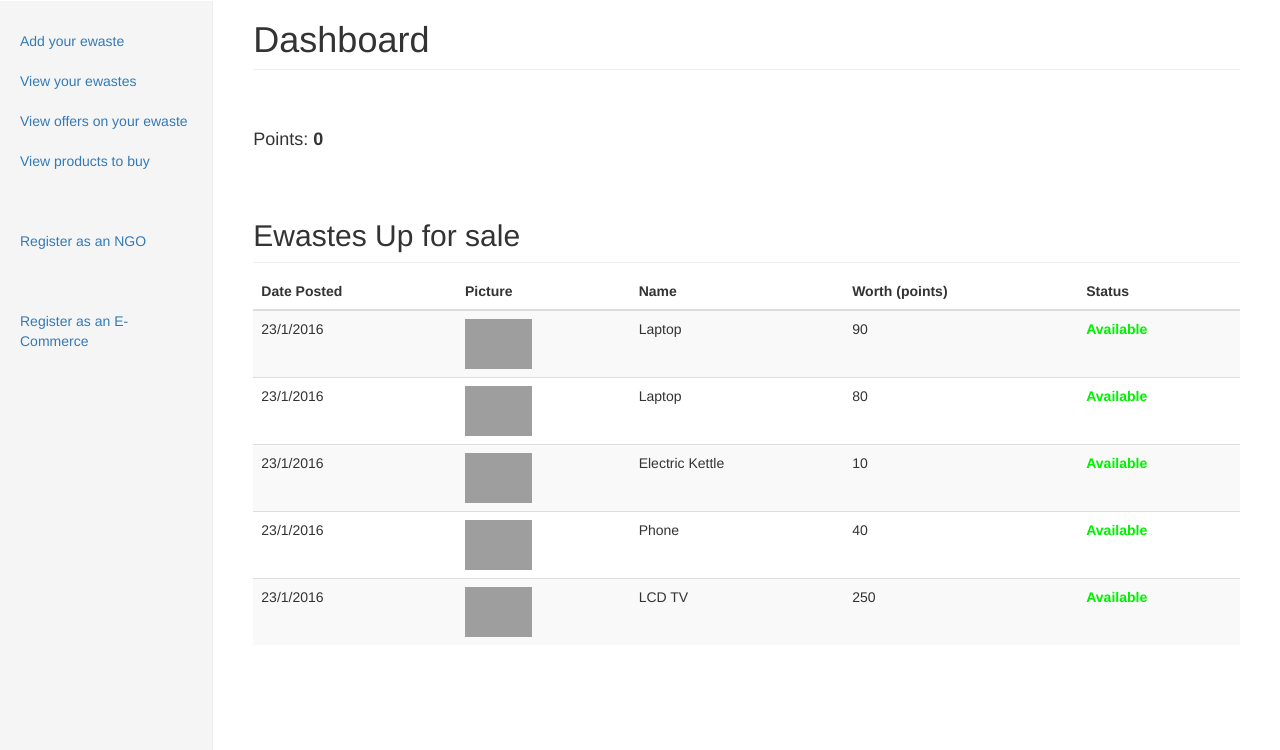
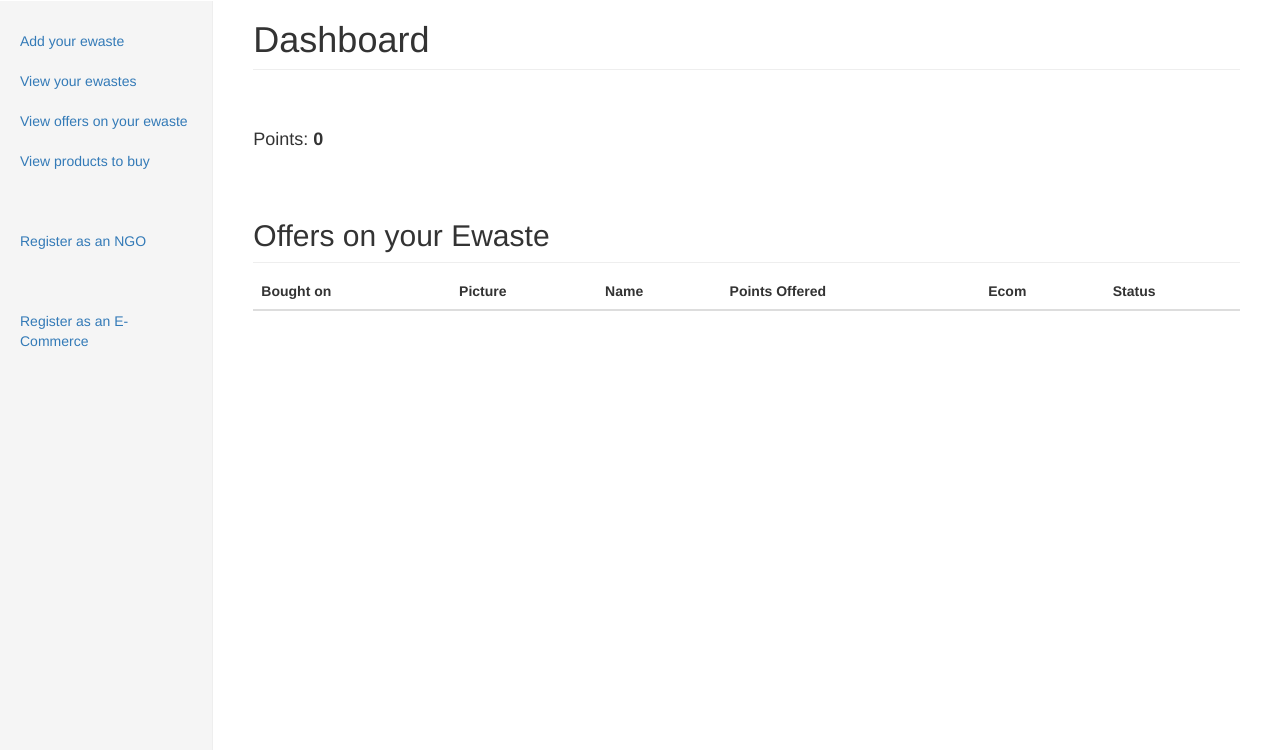
Before and after one commit to Lohit13/evs, a Django app: page /user/ in a window 1280 px wide. Shown: the part 50-800 px from the top of the page. Run offline with Django 3.2, Linux system fonts and the light colour scheme; a user stored in the database is signed in; data comes from the database, SQL or seed files in the repository; lists and menus that the app fills with data are empty; parts of the project's set-up code (start-up, migrations or seed data) failed here and were passed over; some libraries are stand-ins or nearby versions; grey boxes are pictures that could not be loaded.

Commit message:
userindex changed

```diff
--- a/userside/templates/userindex.html
+++ b/userside/templates/userindex.html
@@ -5,54 +5,30 @@
 
 {% block content %}
 
-          <h2 class="sub-header">Ewastes Up for sale</h2>
+          <h2 class="sub-header">Offers on your Ewaste</h2>
           <div class="table-responsive">
             <table class="table table-striped">
               <thead>
                 <tr>
-                  <th>Date Posted</th>
+                  <th>Bought on</th>
                   <th>Picture</th>
                   <th>Name</th>
-                  <th>Worth (points)</th>
+                  <th>Points Offered</th>
+                  <th>Ecom</th>
                   <th>Status</th>
                 </tr>
               </thead>
               <tbody>
+              {% for offer in offers %}
                 <tr>
-                  <td>23/1/2016</td>
-                  <td><img src="http://www.recycle-nashville.com/wp-content/uploads/2012/06/laptop1.jpg" height="50px "></td>
-                  <td>Laptop</td>
-                  <td>90</td>
-                  <td style="color:rgb(0, 240, 0)"><b>Available</b></td>
+                  <td>{{ offer.waste.bought_on }}</td>
+                  <td><img src="{{ offer.waste.pic.url }}" height="50px "></td>
+                  <td>{{ offer.waste.name }}</td>
+                  <td>{{ offer.points }}</td>
+                  <td>{{ offer.ngo.name }}</td>
+                  <td style="color:rgb(0, 240, 0)"><a href="/user/accept/{{ offer.id }}/">Accept Offer</a></td>
                 </tr>
-                <tr>
-                  <td>23/1/2016</td>
-                  <td><img src="http://www.onestopclassifieds.com/uploaded_images/96766066.jpg" height="50px "></td>
-                  <td>Laptop</td>
-                  <td>80</td>
-                  <td style="color:rgb(0, 240, 0)"><b>Available</b></td>
-                </tr>
-                <tr>
-                  <td>23/1/2016</td>
-                  <td><img src="http://srv-live-01.lazada.com.ph/p/imarflex-ik-317p-1-7l-electric-kettle-black-3765-322713-1-catalog_233.jpg?233_resize=1" height="50px "></td>
-                  <td>Electric Kettle</td>
-                  <td>10</td>
-                  <td style="color:rgb(0, 240, 0)"><b>Available</b></td>
-                </tr>
-                <tr>
-                  <td>23/1/2016</td>
-                  <td><img src="http://www.clublexus.com/forums/attachments/general-classifieds/148540d1248808401-t-mobile-phones-for-sale-5.jpg" height="50px "></td>
-                  <td>Phone</td>
-                  <td>40</td>
-                  <td style="color:rgb(0, 240, 0)"><b>Available</b></td>
-                </tr>
-                <tr>
-                  <td>23/1/2016</td>
-                  <td><img src="http://ikuzotelevision.com/wp-content/uploads/2014/12/Flat-Screen-Tv-On-Sale.jpg" height="50px "></td>
-                  <td>LCD TV</td>
-                  <td>250</td>
-                  <td style="color:rgb(0, 240, 0)"><b>Available</b></td>
-                </tr>
+              {% endfor %}
               </tbody>
             </table>
           </div>
--- a/userside/views.py
+++ b/userside/views.py
@@ -24,6 +24,10 @@ def index(request):
 	user = retUser(request.user.email)
 
 	args={}
+
+	a = Offer.objects.filter(waste__user=user)
+
+	args['offers'] = a
 	args['userprofile'] = user
 
 	return render_to_response('userindex.html',args)
```
